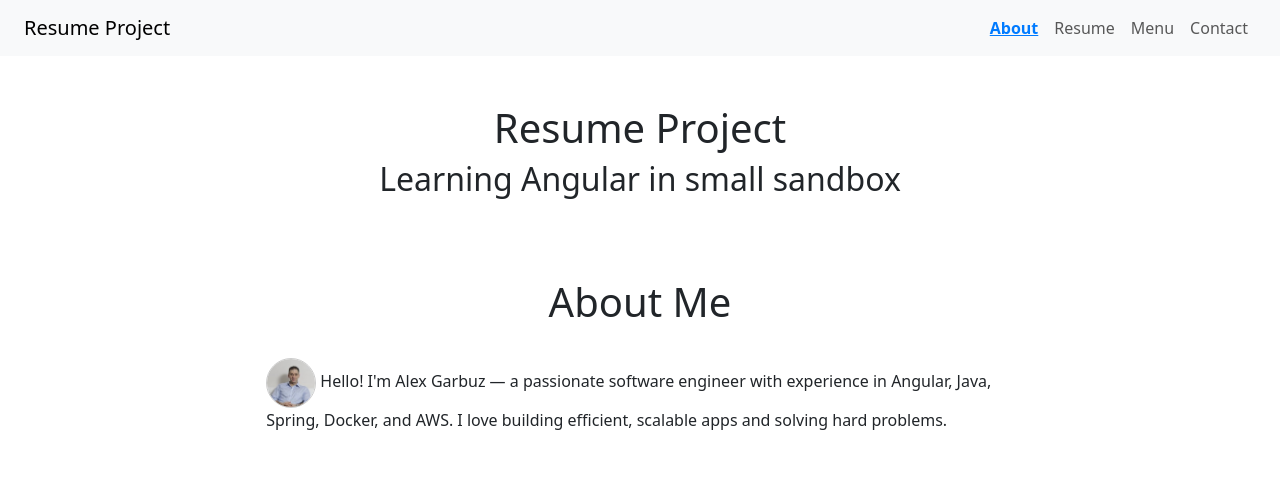
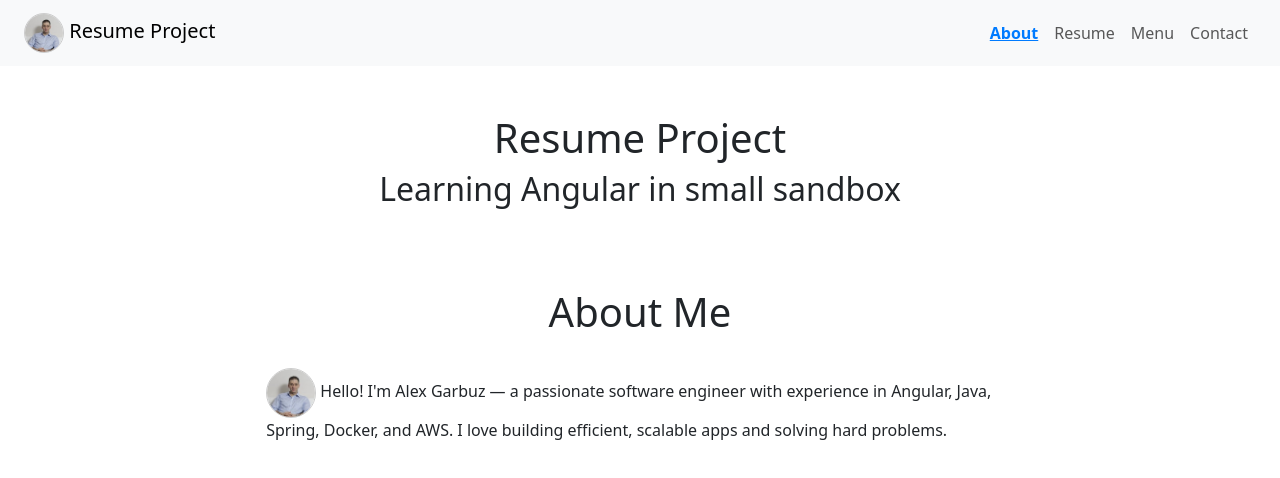
Before and after one commit to alexandergarbuz/mono-repo-playground, an Angular app in the folder ui/resume-web/: page /about in a window 1280 px wide. Shown: the top 478 px of the page. Built offline with nearby package versions, Linux system fonts and the light colour scheme.

Commit message:
Added profile photo to header

```diff
--- a/ui/resume-web/src/app/app.component.html
+++ b/ui/resume-web/src/app/app.component.html
@@ -1,5 +1,12 @@
 <nav class="navbar navbar-expand-lg navbar-light bg-light px-4">
-  <a class="navbar-brand" href="#">Resume Project</a>
+  <a class="navbar-brand" href="#">
+      <profile-photo
+        [imgId]="'headerProfilePhoto'"
+        [imgAlt]="'Photo of Alex Garbuz'"
+        [imgSize]=40
+      />
+    Resume Project
+  </a>
 
   <!-- Toggler for mobile view -->
   <button
--- a/ui/resume-web/src/app/app.component.ts
+++ b/ui/resume-web/src/app/app.component.ts
@@ -2,10 +2,11 @@ import { Component } from '@angular/core';
 import { RouterOutlet } from '@angular/router';
 import { RouterModule } from '@angular/router';
 import { HttpClientModule } from '@angular/common/http';
+import { ProfilePhotoComponent } from './components/profile-photo/profile-photo.component';
 
 @Component({
   selector: 'app-root',
-  imports: [RouterOutlet,RouterModule],
+  imports: [RouterOutlet,RouterModule, ProfilePhotoComponent],
   standalone:true,
   templateUrl: './app.component.html',
   styleUrl: './app.component.css'
```
